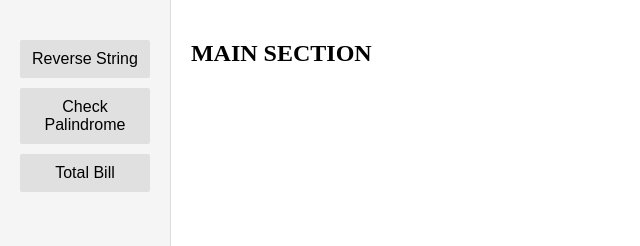
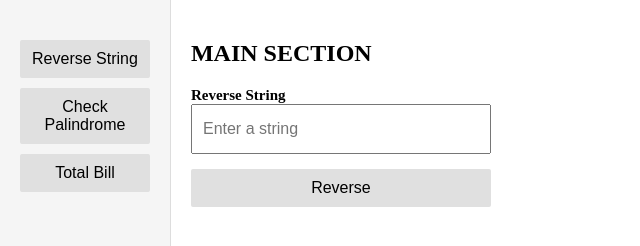
Before and after one commit to NeilNeel/Assignment-2-interactive-string, a plain HTML site: page index.html in a window 1280 px wide. Both pictures are taken after a click on the button "Reverse String". Shown: the top 246 px of the page, without its empty margins (0-640 px from the left). Drawn offline with Linux system fonts and the light colour scheme.

Commit message:
implement toggle functionality for function containers in JavaScript and update styles for visibility

```diff
--- a/script.js
+++ b/script.js
@@ -6,3 +6,41 @@ const DomElementBtnCheckPalindrome = document.querySelector(
   ".btn-check-palindrome"
 );
 const DomElementBtnTotalBill = document.querySelector(".btn-total-bill");
+const DomElementFunctionContainerReverse = document.querySelector(
+  ".function-container--reverse"
+);
+const DomElementFunctionContainerPalindrome = document.querySelector(
+  ".function-container--palindrome"
+);
+const DomElementFunctionContainerTotalBill = document.querySelector(
+  ".function-container--total-bill"
+);
+
+// FUNCTION TOGGLE
+const toggleFunctionContainer = (container) => {
+  const containers = [
+    DomElementFunctionContainerReverse,
+    DomElementFunctionContainerPalindrome,
+    DomElementFunctionContainerTotalBill,
+  ];
+
+  containers.forEach((cont) => {
+    if (cont !== container) {
+      cont.classList.remove("function-container--active");
+    }
+  });
+
+  container.classList.add("function-container--active");
+};
+
+DomElementBtnStringReverse.addEventListener("click", () => {
+  toggleFunctionContainer(DomElementFunctionContainerReverse);
+});
+
+DomElementBtnCheckPalindrome.addEventListener("click", () => {
+  toggleFunctionContainer(DomElementFunctionContainerPalindrome);
+});
+
+DomElementBtnTotalBill.addEventListener("click", () => {
+  toggleFunctionContainer(DomElementFunctionContainerTotalBill);
+});
--- a/styles.css
+++ b/styles.css
@@ -35,7 +35,11 @@ input {
   border-radius: 4px;
 }
 
-.function-container.active {
+.function-container {
+  display: none;
+}
+
+.function-container--active {
   display: block;
 }
 
@@ -79,9 +83,6 @@ nav button:active {
 /* ************************** */
 /* FUNCTION--FOR--EACH--BTN */
 /* ************************** */
-.function-container {
-  display: none;
-}
 
 .function-body {
   max-width: 30rem;
```
